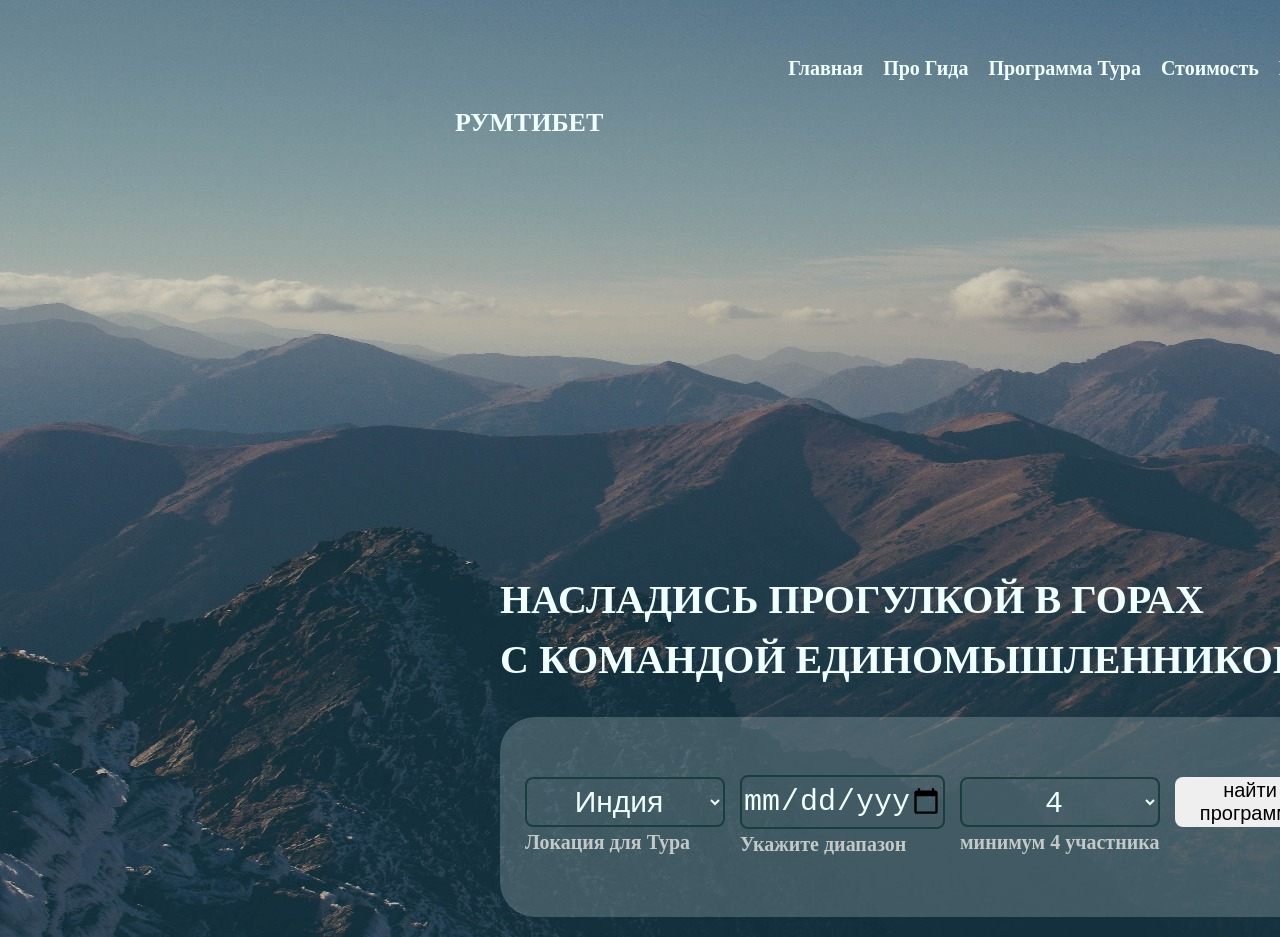
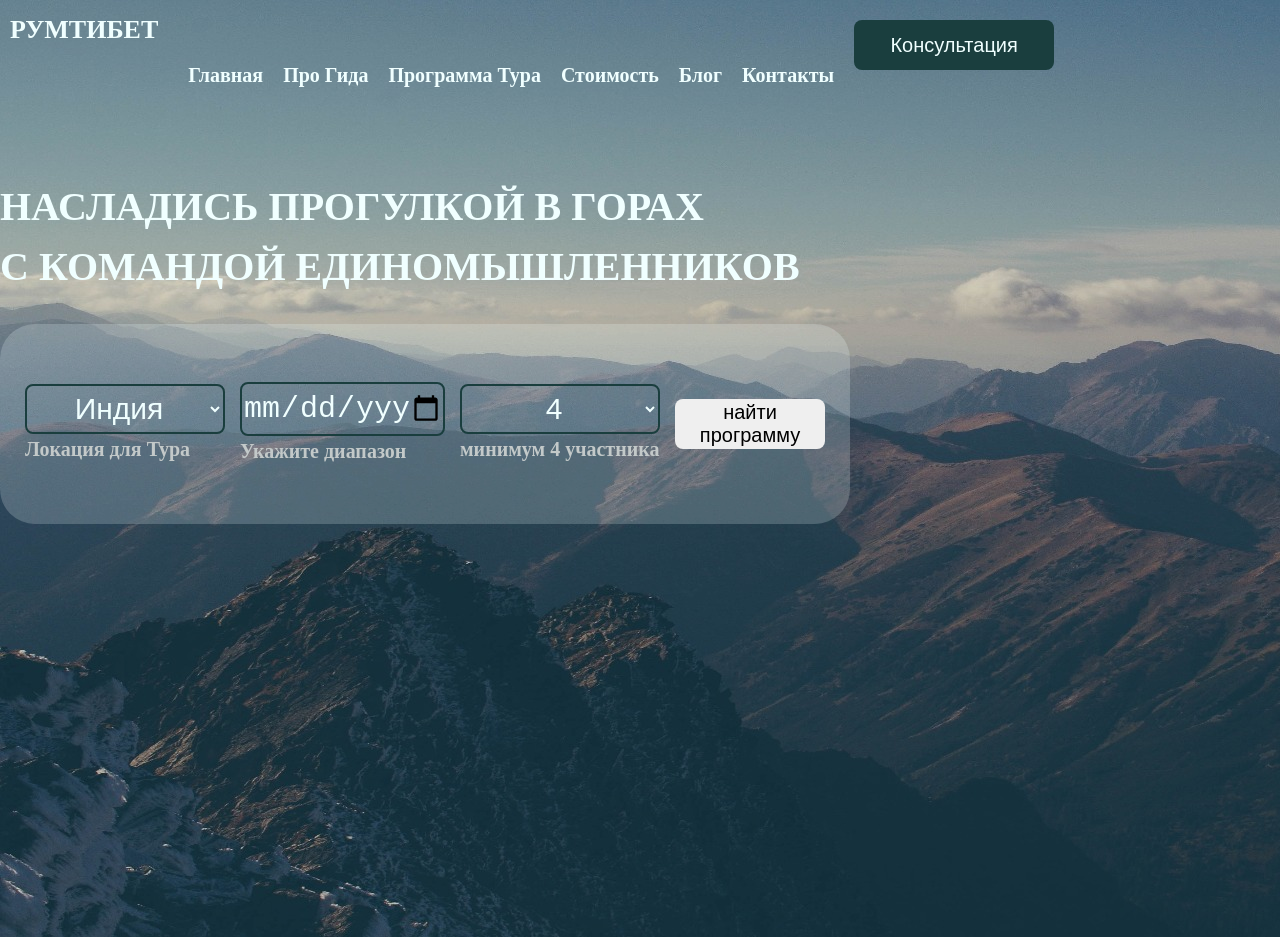
Before and after one commit to MrPupi/vs-code-demo, a plain HTML site: page roomtibet.html in a window 1280 px wide. Shown: the top 937 px of the page. Drawn offline with Linux system fonts and the light colour scheme.

Commit message:
i dont know what to do

```diff
--- a/roomtibet.css
+++ b/roomtibet.css
@@ -15,7 +15,7 @@ img {
 }
 
 .title {
-  transform: translate(-155px,100px);
+  /* transform: translate(-155px,100px);  */
   text-transform: uppercase;
   font-family: qnhg-n4, adobe-notdef;
   font-weight: bolder;
@@ -34,8 +34,16 @@ img {
   background-repeat: no-repeat;
 }
 
+#img2 {
+  background-image: url(img2.png);
+  background-size: contain;
+  width: 400px;
+  height: 600px;
+  background-repeat: no-repeat;
+}
+
 .pole {
-  transform: translate(500px, -600px);
+  /* transform: translate(500px, -600px); */
   background-color: rgb(240, 255, 255, 0.2);
   width: 800px;
   height: 150px;
@@ -54,7 +62,7 @@ img {
   border-radius: 8px;
   border: none;
   width: 200px;
-  transform: translate(0, -15px);
+  /* transform: translate(0, -15px); */
 }
 
 #local, #time, #peep {
@@ -86,7 +94,7 @@ label {
   height: 50px;
   width: 200px;
   font-size: 20px;
-  transform: translate(50px, 30px);
+  /* transform: translate(50px, 30px); */
   background-color: #1a3e3e;
   color: azure;
   border-radius: 8px;
@@ -97,7 +105,7 @@ label {
 .nopesel {
   user-select: none;
   pointer-events: none;
-  transform: translate(500px, -600px);
+  /* transform: translate(500px, -600px); */
   color: azure;
   text-transform: uppercase;
   font-family: qnhg-n4, adobe-notdef;
@@ -105,7 +113,7 @@ label {
 }
 
 .headsite {
-  transform: translate(600px, -1000px);
+  /* transform: translate(600px, -1000px); */
   width: max-content;
   height: max-content;
 }
@@ -132,6 +140,22 @@ body {
   padding: 0px;
   margin: 0px;
   overflow-x: hidden;
+}
+
+.conteiner, #header, #nopezyavka {
+  display: grid;
+}
+
+#header {
+  gap: 100px;
+}
+
+#mountein {
+  background-image: url(m_9c01e5a7294e7b1cbebc53a59a7d48e8.jpg);
+  background-repeat: no-repeat;
+  background-size: contain;
+  width: 2000px;
+  height: 1000px;
 }
 
 .modal {
--- a/roomtibet.html
+++ b/roomtibet.html
@@ -1,5 +1,6 @@
 <!DOCTYPE html>
 <html lang="en">
+
 <head>
   <meta charset="UTF-8">
   <meta name="viewport" content="width=device-width, initial-scale=1.0">
@@ -9,8 +10,11 @@
 
 <body>
 
-  <img src="m_9c01e5a7294e7b1cbebc53a59a7d48e8[1] (1).jpg" alt="">
+  <div class="conteiner">
+    <div id="mountein">
 
+
+      <div id="header">
         <header>
           <div class="headsite">
             <span class="title">
@@ -29,13 +33,17 @@
             </nav>
           </div>
         </header>
+      </div>
 
+      <div id="nopezyavka">
+        <div id="nopesel">
           <h1 class="nopesel">
             насладись прогулкой в горах
             <br>
             с командой единомышленников
           </h1>
-
+        </div>
+        <div id="zyavka">
           <section class="zyavka">
             <div class="pole">
               <div>
@@ -68,6 +76,13 @@
               <button class="search">найти программу</button>
             </div>
           </section>
+        </div>
+      </div>
+
+    </div>
+
+    <div class="imgitext">
+
 
       <div class="imgtext">
         <div class="imagebox">
@@ -87,11 +102,14 @@
             мира вместе с нами
           </h2>
           <p id="parag">
-        Lorem, ipsum dolor sit amet consectetur adipisicing elit. Adipisci modi perspiciatis eligendi aperiam nisi porro ex mollitia quibusdam? Facere necessitatibus quo expedita cumque inventore voluptatibus nobis iusto? Distinctio, in asperiores.
+            Lorem, ipsum dolor sit amet consectetur adipisicing elit. Adipisci modi perspiciatis eligendi aperiam nisi
+            porro ex mollitia quibusdam? Facere necessitatibus quo expedita cumque inventore voluptatibus nobis iusto?
+            Distinctio, in asperiores.
           </p>
           <button id="program">
             Программа тура
           </button>
+        </div>
       </div>
     </div>
 
@@ -112,6 +130,9 @@
       </div>
     </div>
 
+
+  </div>
+
 </body>
 
 </html>
```
Also changed, not shown: m_9c01e5a7294e7b1cbebc53a59a7d48e8.jpg (renamed from m_9c01e5a7294e7b1cbebc53a59a7d48e8[1] (1).jpg). Lines whose indentation alone changed are shown as unchanged.
